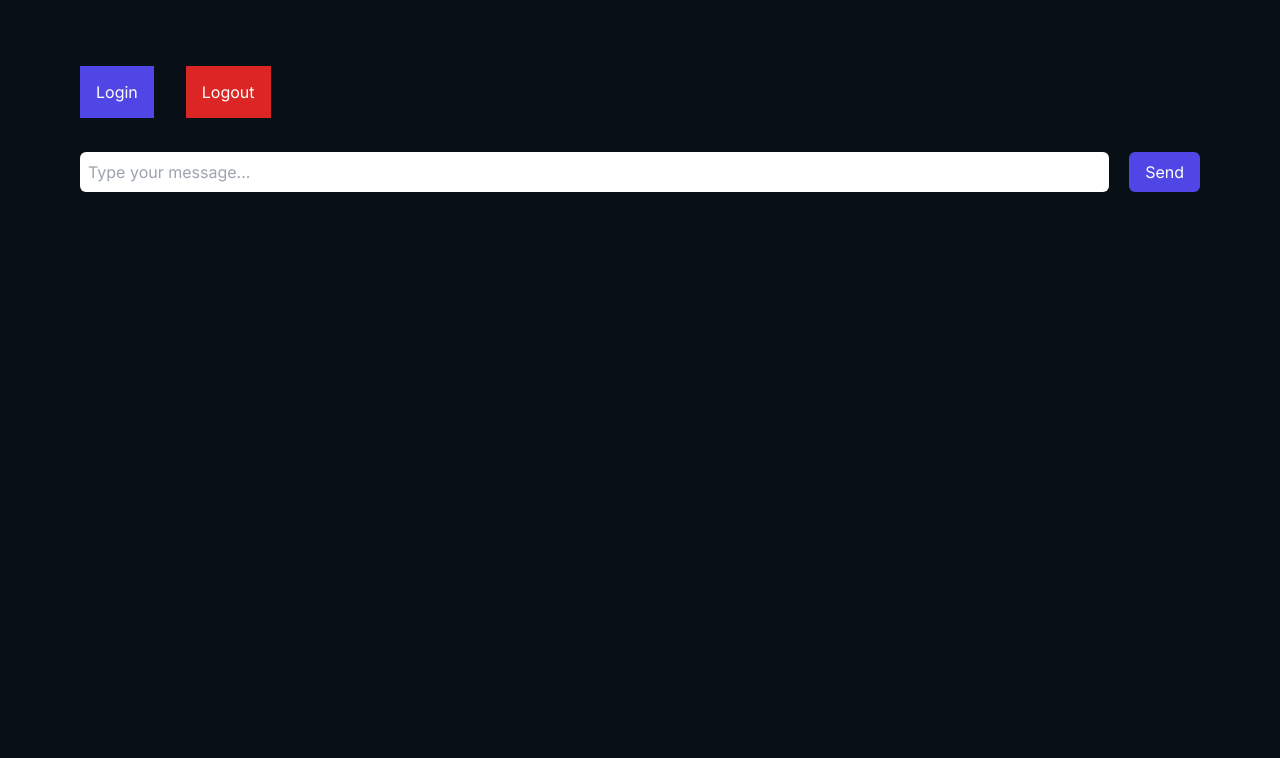
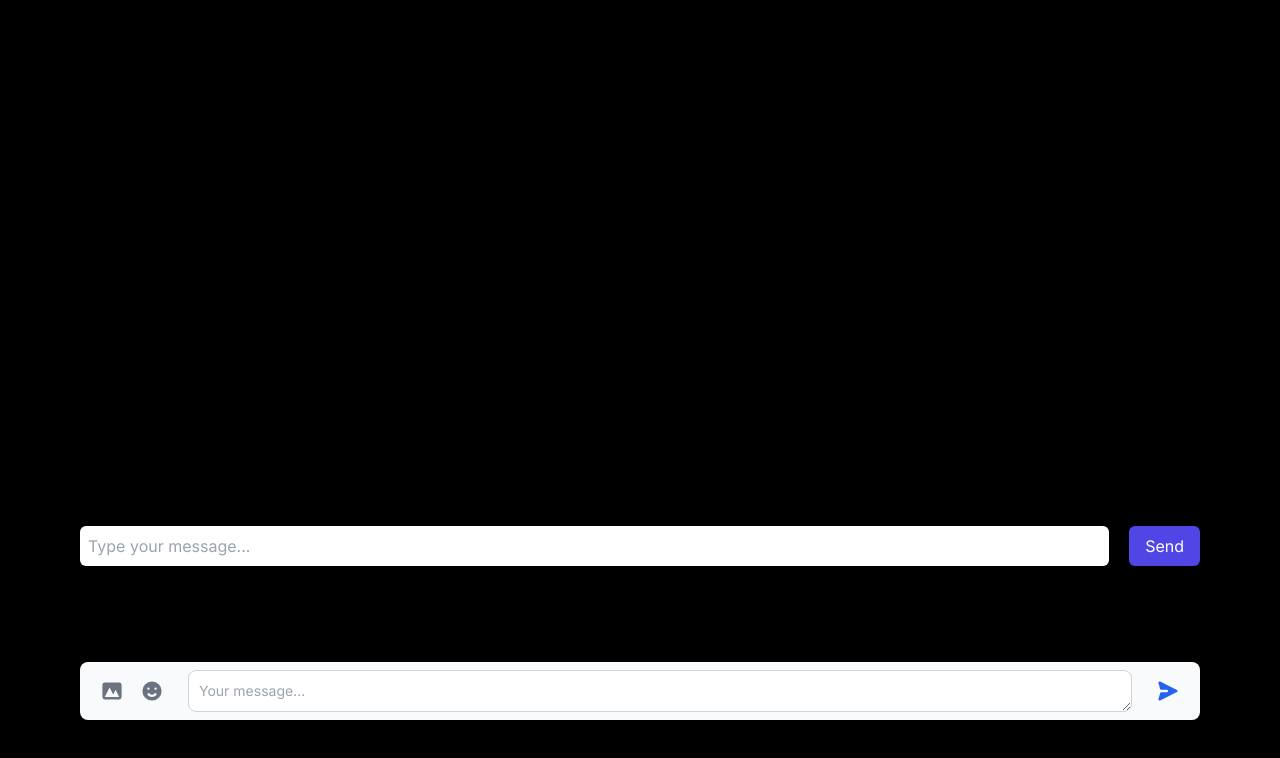
Before and after one commit to talentmapp/talentmapp, a Next.js app: page / in a window 1280 px wide. Shown: the top 758 px of the page. Built offline with nearby package versions, Linux system fonts and the light colour scheme.

Commit message:
pre ui changes

```diff
--- a/app/api/search/route.js
+++ b/app/api/search/route.js
@@ -8,7 +8,7 @@ const uri =
   "mongodb+srv://sarvag:mUsgWnuspL5CghIv@talentmapp.iks0k0t.mongodb.net/?retryWrites=true&w=majority&appName=talentmapp";
 
 const connectToDatabase = async () => {
- if (client && client.isConnected()) {
+  if (client && client.isConnected) {
     return client.db("tm-mvp"); // Specify your database name here
   }
 
@@ -48,7 +48,7 @@ async function generateEmbeddings(text) {
 
     // Extract the embedding from the response
     const embedding = response.data.data[0].embedding;
-     console.log(embedding)
+    console.log(embedding);
     return embedding;
   } catch (error) {
     console.error(error);
@@ -60,8 +60,10 @@ export async function POST(req, res) {
   if (req.method === "POST") {
     try {
       // Hardcoded query
-      // const queryText = "someone who could help me develop an e-commerce platform";
-      const queryText = "someone named kashyap";
+      console.log(req);
+      const queryText =
+        "someone who could help me develop an e-commerce platform";
+      // const queryText = "someone named kashyap";
 
       // Generate an embedding for the hardcoded query
       const queryEmbedding = await generateEmbeddings(queryText);
@@ -70,16 +72,17 @@ export async function POST(req, res) {
       const collection = db.collection("profile");
 
       // Perform a vector search query using the query embedding
-      const matchingProfiles = await collection.aggregate([
+      const matchingProfiles = await collection
+        .aggregate([
           {
             $vectorSearch: {
               index: "vector_index", // Replace with your actual index name
               path: "embedding", // The field that contains the vector embeddings
               queryVector: queryEmbedding,
               numCandidates: 10, // Number of nearest neighbors to use during the search
-            limit: 2,
-          }
-        }
+              limit: 3,
+            },
+          },
           // {
           //   $vectorSearch: {
           //     index: "vector_index", // Replace with your actual index name
@@ -89,9 +92,10 @@ export async function POST(req, res) {
           //     limit: 2,
           //   }
           // }
-      ]).toArray();
+        ])
+        .toArray();
 
-      console.log("Matching profiles:", matchingProfiles);
+      // console.log("Matching profiles:", matchingProfiles);
 
       return new NextResponse(JSON.stringify(matchingProfiles), {
         status: 200,
--- a/app/components/MessageForm.jsx
+++ b/app/components/MessageForm.jsx
@@ -1,4 +1,3 @@
-// components/MessageForm.js
 import { useState } from 'react';
 
 const MessageForm = ({ onSendMessage }) => {
@@ -11,7 +10,8 @@ const MessageForm = ({ onSendMessage }) => {
  };
 
  return (
-    <form onSubmit={handleSubmit} className="flex items-center space-x-5">
+  <>
+    <form onSubmit={handleSubmit} className="flex items-center space-x-5 my-24">
       <input
         type="text"
         value={message}
@@ -21,6 +21,25 @@ const MessageForm = ({ onSendMessage }) => {
       />
       <button type="submit" className="px-4 py-2 bg-indigo-600 text-white rounded-md">Send</button>
     </form>
+
+<form onSubmit={handleSubmit}>
+<label for="chat" class="sr-only">Your message</label>
+<div class="flex items-center py-2 px-3 bg-gray-50 rounded-lg dark:bg-gray-700">
+    <button type="button" class="inline-flex justify-center p-2 text-gray-500 rounded-lg cursor-pointer hover:text-gray-900 hover:bg-gray-100 dark:text-gray-400 dark:hover:text-white dark:hover:bg-gray-600">
+        <svg class="w-6 h-6" fill="currentColor" viewBox="0 0 20 20" xmlns="http://www.w3.org/2000/svg"><path fill-rule="evenodd" d="M4 3a2 2 0 00-2 2v10a2 2 0 002 2h12a2 2 0 002-2V5a2 2 0 00-2-2H4zm12 12H4l4-8 3 6 2-4 3 6z" clip-rule="evenodd"></path></svg>
+    </button>
+    <button type="button"  class="p-2 text-gray-500 rounded-lg cursor-pointer hover:text-gray-900 hover:bg-gray-100 dark:text-gray-400 dark:hover:text-white dark:hover:bg-gray-600">
+        <svg class="w-6 h-6" fill="currentColor" viewBox="0 0 20 20" xmlns="http://www.w3.org/2000/svg"><path fill-rule="evenodd" d="M10 18a8 8 0 100-16 8 8 0 000 16zM7 9a1 1 0 100-2 1 1 0 000 2zm7-1a1 1 0 11-2 0 1 1 0 012 0zm-.464 5.535a1 1 0 10-1.415-1.414 3 3 0 01-4.242 0 1 1 0 00-1.415 1.414 5 5 0 007.072 0z" clip-rule="evenodd"></path></svg>
+    </button>
+    <textarea id="chat" rows="1"         type="text"
+        value={message}
+        onChange={(e) => setMessage(e.target.value)} class="block mx-4 p-2.5 w-full text-sm text-gray-900 bg-white rounded-lg border border-gray-300 focus:ring-blue-500 focus:border-blue-500 dark:bg-gray-800 dark:border-gray-600 dark:placeholder-gray-400 dark:text-white dark:focus:ring-blue-500 dark:focus:border-blue-500" placeholder="Your message..."></textarea>
+        <button type="submit" class="inline-flex justify-center p-2 text-blue-600 rounded-full cursor-pointer hover:bg-blue-100 dark:text-blue-500 dark:hover:bg-gray-600">
+        <svg class="w-6 h-6 rotate-90" fill="currentColor" viewBox="0 0 20 20" xmlns="http://www.w3.org/2000/svg"><path d="M10.894 2.553a1 1 0 00-1.788 0l-7 14a1 1 0 001.169 1.409l5-1.429A1 1 0 009 15.571V11a1 1 0 112 0v4.571a1 1 0 00.725.962l5 1.428a1 1 0 001.17-1.408l-7-14z"></path></svg>
+    </button>
+</div>
+</form>
+</>
  );
 };
 
--- a/app/components/MessagesList.jsx
+++ b/app/components/MessagesList.jsx
@@ -1,23 +1,33 @@
-// components/MessagesList.js
+/* eslint-disable @next/next/no-img-element */
 const MessagesList = ({ messages }) => {
+
   return (
-     <div className="space-y-4">
+    <div className="flex flex-col space-y-4 overflow-y-auto text-white">
       {messages.map((message, index) => (
-         <div key={index} className={`p-4 rounded-md ${message.sender === 'user' ? 'bg-gray-200' : 'bg-blue-200'}`}>
+        <div key={index} className={`p-4 rounded-md ${message.sender === 'user' ? 'bg-gray-700' : 'bg-gray-500'}`}>
           {message.text}
-           {/* Check if the message contains a list of profiles */}
           {message.profiles && (
-             <div className="mt-4">
+            <div className="mt-4 space-y-6">
               <h3 className="text-lg font-bold">Matching Profiles:</h3>
-               <ul className="list-disc pl-5">
+              <div className="grid grid-cols-1 md:grid-cols-3 gap-6">
                 {message.profiles.map((profile, idx) => (
-                   <li key={idx}>
-                     <p>{profile.name}</p>
-                     <p>{profile.experience}</p>
-                     {/* Add more profile details as needed */}
-                   </li>
+                  <div key={idx} className="border-2 rounded-md p-4 hover:shadow-lg transition duration-300 ease-in-out">
+                    <img src="https://w7.pngwing.com/pngs/178/595/png-transparent-user-profile-computer-icons-login-user-avatars-thumbnail.png" alt={`${profile.firstName} ${profile.lastName}`} className="w-32 h-32 rounded-full mx-auto mb-4" />
+                    <h4 className="text-xl font-semibold">{`${profile.firstName} ${profile.lastName}`}</h4>
+                    <p className="text-gray-300">{profile.summary}</p>
+                    <div className="mt-4 space-y-2">
+                      <p><span className="font-semibold">Location:</span> {profile.location}</p>
+                      <p><span className="font-semibold">Email:</span> {profile.email}</p>
+                      <p><span className="font-semibold">Phone:</span> {profile.phoneNumber}</p>
+                    </div>
+                    <div className="mt-4 flex space-x-2 ">
+                      {profile.socialMedia.map((social, idx) => (
+                        <a key={idx} href={social.url} target="_blank" rel="noopener noreferrer" className="text-blue-200 hover:underline bg-blue-500 p-2 rounded-xl">{social.platform}</a>
                       ))}
-               </ul>
+                    </div>
+                  </div>
+                ))}
+              </div>
             </div>
           )}
         </div>
--- a/app/globals.css
+++ b/app/globals.css
@@ -16,18 +16,13 @@
   }
 }
 
-body {
-  color: rgb(var(--foreground-rgb));
-  background: linear-gradient(
-      to bottom,
-      transparent,
-      rgb(var(--background-end-rgb))
-    )
-    rgb(var(--background-start-rgb));
-}
 
 @layer utilities {
   .text-balance {
     text-wrap: balance;
   }
 } */
+
+body {
+  background-color: black;
+}
--- a/app/page.js
+++ b/app/page.js
@@ -1,15 +1,22 @@
-"use client";
-// app/pages/index.js
-import Link from "next/link";
-
-import { useState } from "react";
+"use client"
+import { useState, useEffect, useRef } from "react";
 import MessageForm from "./components/MessageForm";
 import MessagesList from "./components/MessagesList";
+
 export default function Home() {
   const [messages, setMessages] = useState([]);
+  const messagesEndRef = useRef(null);
+
+  const scrollToBottom = () => {
+    messagesEndRef.current?.scrollIntoView({ behavior: "smooth" });
+  };
+
+  useEffect(() => {
+    scrollToBottom();
+  }, [messages]);
 
   const handleSendMessage = async (message) => {
-   try {
+    try {
       const response = await fetch('/api/search', {
         method: 'POST',
         headers: {
@@ -23,33 +30,25 @@ export default function Home() {
       }
 
       const profiles = await response.json();
-
-      // Assuming profiles is an array of objects with a 'name' property
-      const profilesText = profiles.map(profile => profile.name).join(', ');
+      // console.log(profiles);
 
       setMessages([
         ...messages,
         { sender: "user", text: message },
-        { sender: "ai", text: `Here are the matching profiles: ${profilesText}` },
+        { sender: "ai", profiles },
       ]);
-   } catch (error) {
+    } catch (error) {
       console.error("Error details:", error);
-      // Provide a more descriptive error message to the user
       alert("An error occurred while searching for profiles. Please try again later.");
-   }
+    }
   };
 
-
   return (
-    <div className="p-20 bg-[#090f17] h-screen">
-      <Link href="/api/auth/login">
-          <span className="p-4 bg-indigo-600 text-white mr-8">Login</span>
-      </Link>
-      <Link href="/api/auth/logout">
-          <span className="p-4 bg-red-600 text-white">Logout</span>
-      </Link>
-      <div className="mt-12">
+    <div className="flex flex-col h-screen bg-black p-20">
+      <div className="flex-grow">
         <MessagesList messages={messages} />
+      </div>
+      <div ref={messagesEndRef}>
         <MessageForm onSendMessage={handleSendMessage} />
       </div>
     </div>
--- a/utils/generateEmbeddings.js
+++ b/utils/generateEmbeddings.js
@@ -2,7 +2,7 @@
 const { MongoClient } = require("mongodb");
 const axios = require("axios");
 export async function generateEmbeddings(text) {
-  const token = "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"; // Replace with your actual OpenAI API key
+  const token = "sk-proj-Hs6W1EZbZ40iuildcjGnT3BlbkFJvTM0vcKhQyKCgsh2zRQa"; // Replace with your actual OpenAI API key
   const model = "text-embedding-ada-002"; // The model to use for generating embeddings
 
   try {
```
Lines whose indentation alone changed are shown as unchanged.
